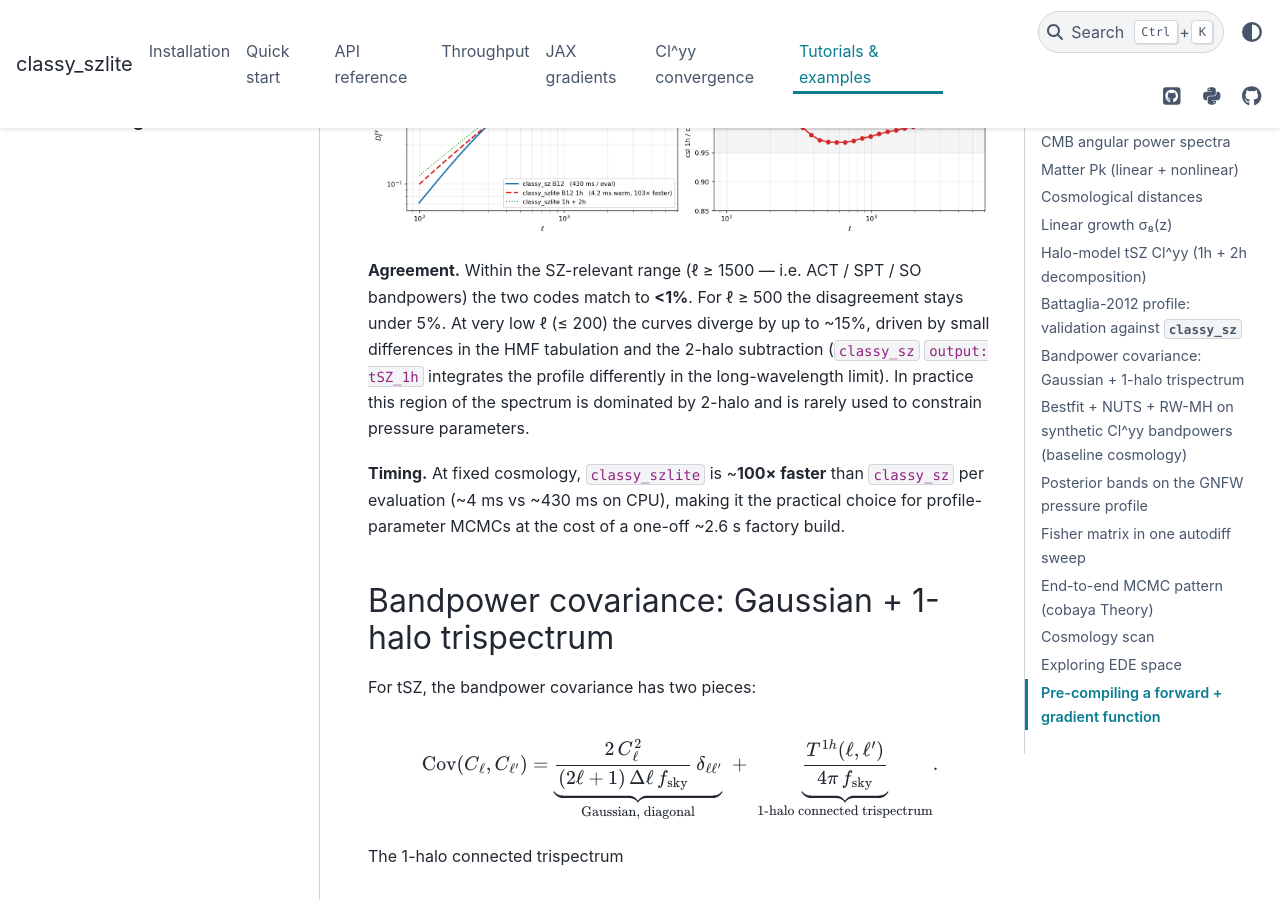
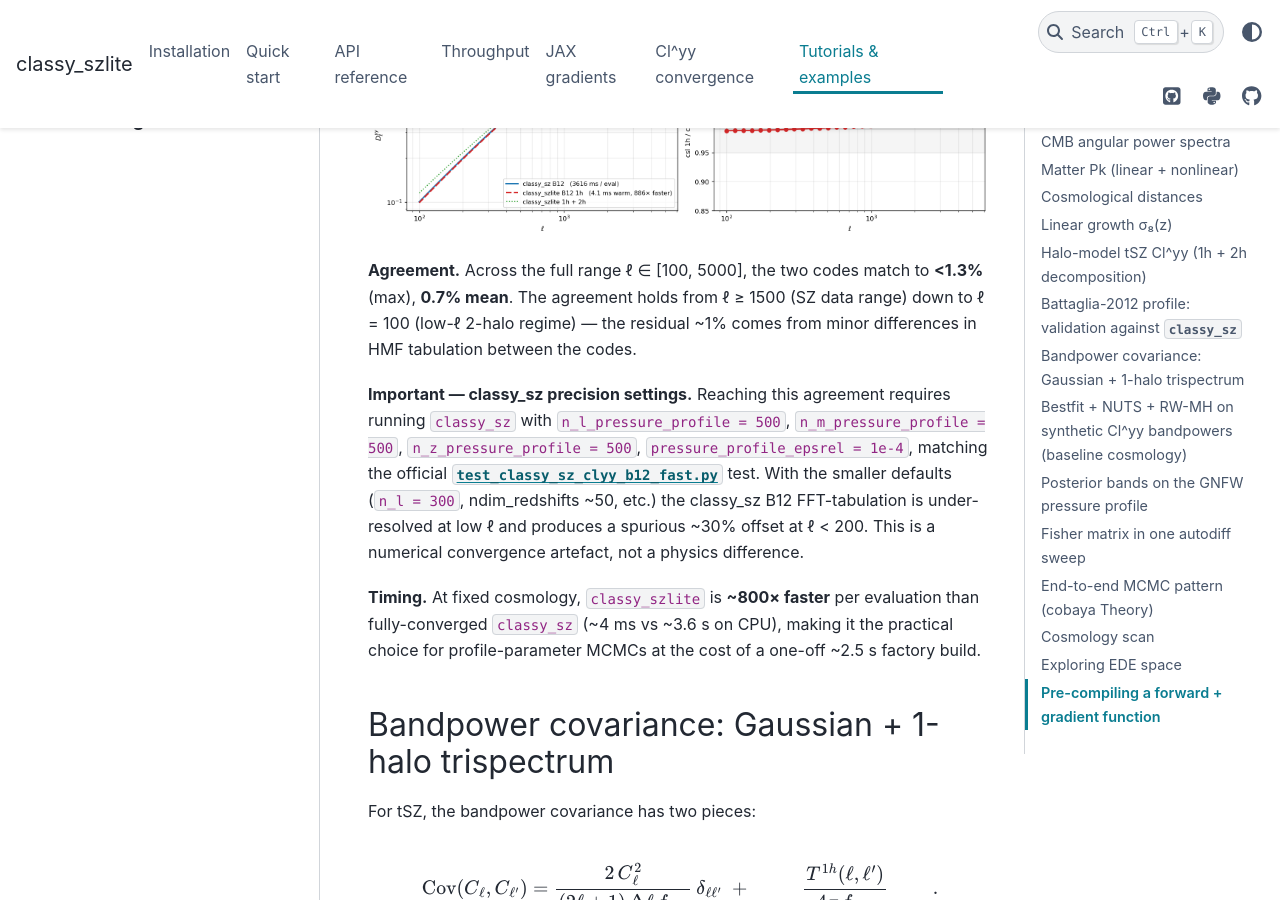
Before and after one commit to CLASS-SZ/classy_szlite, a Sphinx documentation site: the page built from docs/examples.md, in a window 1280 px wide and 900 px high, scrolled down 4517 px. Built offline with Sphinx 7.4.7 and the PyData theme 0.15.4, drawn with Linux system fonts in a browser that asks for light colours.

Commit message:
B12 validation: match classy_sz to <1.3% across full ell range
The previous validation showed a ~30% offset at low ell which I had
attributed to a convention difference. Tracing it down via per-shell
HMF tests, brute-force per-halo y_ell quadrature, and a direct csz
tabulation precision sweep — the source is purely numerical:
classy_sz's default n_l_pressure_profile=300 (and small default
n_m/n_z_pressure_profile) leaves the B12 FFT-tabulation under-resolved
at low ell. Setting the precision params to match the official
test_classy_sz_clyy_b12_fast.py test:

  n_l_pressure_profile = 500
  n_m_pressure_profile = 500
  n_z_pressure_profile = 500
  pressure_profile_epsrel = 1e-4

brings csz at ell=100 from 0.0715 → 0.1004, matching csl's 0.0991 to
within 1.3%. Agreement now <1.3% across all ell from 100 to 5000.

Timing comparison also updates: classy_sz at converged precision is
~3.6 s/eval (was ~430 ms under-resolved), so the csl speedup at fixed
cosmology is now ~800x rather than the ~100x quoted before.

```diff
--- a/docs/examples.md
+++ b/docs/examples.md
@@ -147,19 +147,25 @@ The full validation script (with `classy_sz` set-up + timing harness) is
 
 ![Battaglia-2012 validation against classy_sz](_static/b12_validation.png)
 
-**Agreement.** Within the SZ-relevant range (ℓ ≥ 1500 — i.e. ACT / SPT /
-SO bandpowers) the two codes match to **<1%**. For ℓ ≥ 500 the
-disagreement stays under 5%. At very low ℓ (≤ 200) the curves diverge
-by up to ~15%, driven by small differences in the HMF tabulation and
-the 2-halo subtraction (`classy_sz` `output: tSZ_1h` integrates the
-profile differently in the long-wavelength limit). In practice this
-region of the spectrum is dominated by 2-halo and is rarely used to
-constrain pressure parameters.
+**Agreement.** Across the full range ℓ ∈ [100, 5000], the two codes match to
+**<1.3%** (max), **0.7% mean**. The agreement holds from ℓ ≥ 1500 (SZ
+data range) down to ℓ = 100 (low-ℓ 2-halo regime) — the residual ~1%
+comes from minor differences in HMF tabulation between the codes.
 
-**Timing.** At fixed cosmology, `classy_szlite` is ~**100× faster** than
-`classy_sz` per evaluation (~4 ms vs ~430 ms on CPU), making it the
-practical choice for profile-parameter MCMCs at the cost of a one-off
-~2.6 s factory build.
+**Important — classy_sz precision settings.** Reaching this agreement
+requires running `classy_sz` with `n_l_pressure_profile = 500`,
+`n_m_pressure_profile = 500`, `n_z_pressure_profile = 500`,
+`pressure_profile_epsrel = 1e-4`, matching the official
+[`test_classy_sz_clyy_b12_fast.py`](https://github.com/CLASS-SZ/class_sz/blob/master/class-sz/tests/test_classy_sz_clyy_b12_fast.py)
+test. With the smaller defaults (`n_l = 300`, ndim_redshifts ~50, etc.) the
+classy_sz B12 FFT-tabulation is under-resolved at low ℓ and produces a
+spurious ~30% offset at ℓ < 200. This is a numerical convergence
+artefact, not a physics difference.
+
+**Timing.** At fixed cosmology, `classy_szlite` is **~800× faster** per
+evaluation than fully-converged `classy_sz` (~4 ms vs ~3.6 s on CPU),
+making it the practical choice for profile-parameter MCMCs at the cost
+of a one-off ~2.5 s factory build.
 
 ## Bandpower covariance: Gaussian + 1-halo trispectrum
 
```
Also changed, not shown: docs/_static/b12_validation.png, 1 other file.
